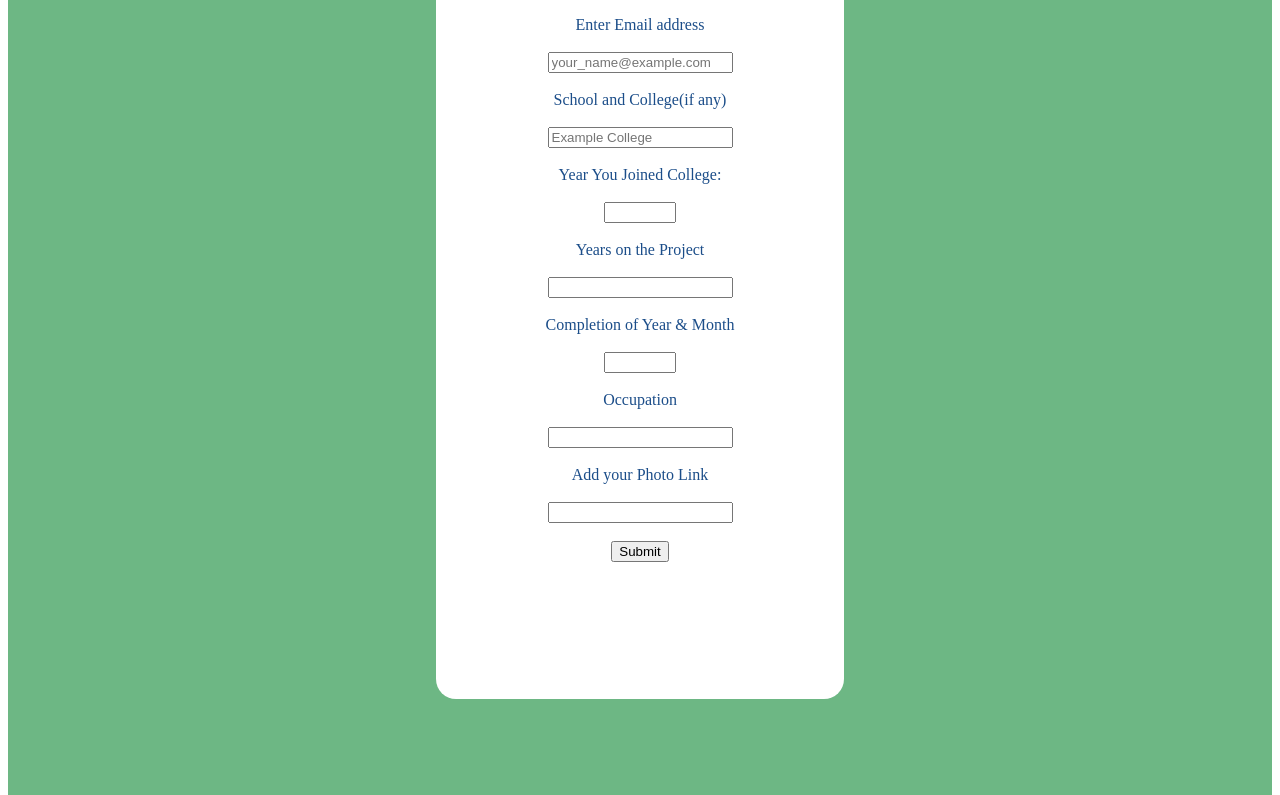
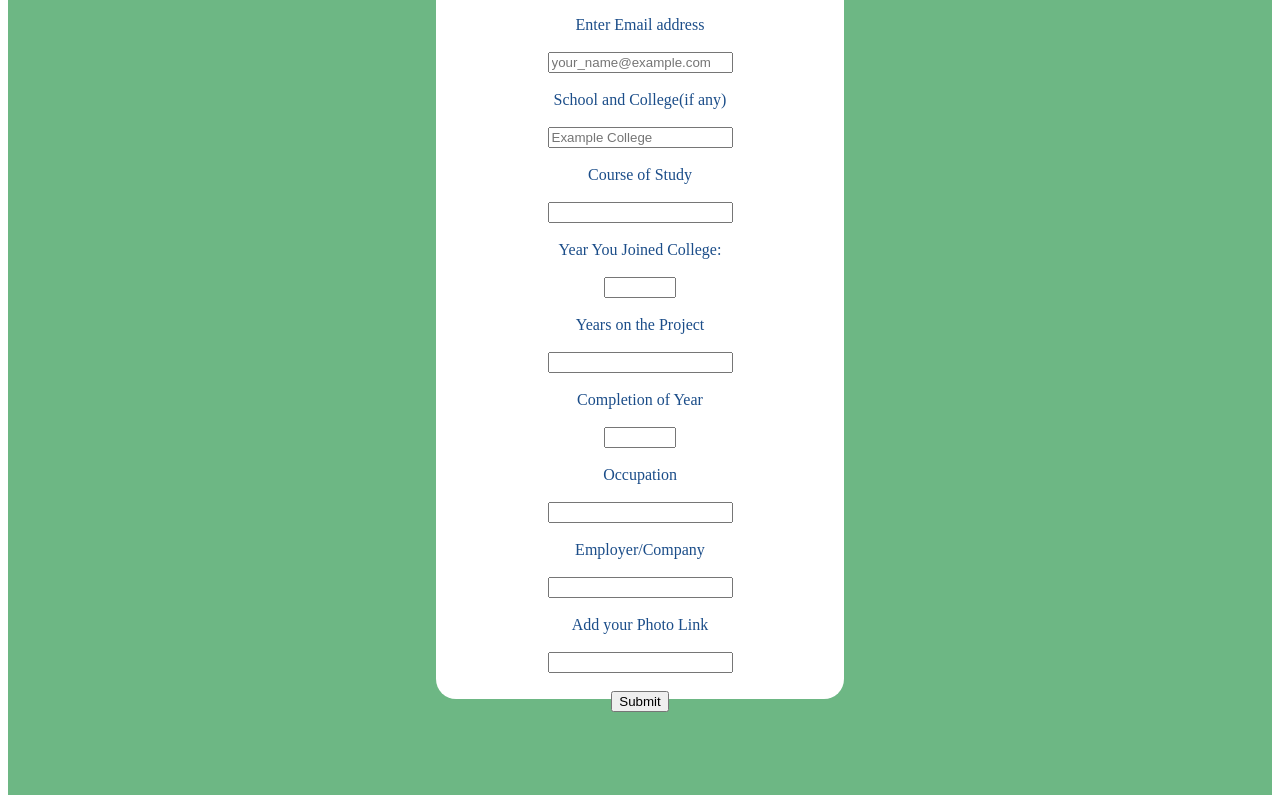
Before and after one commit to MurituMaina/penda_project_students_profiler, a React (Create React App) app: page /registration in a window 1280 px wide. Shown: the part 479-1274 px from the top of the page. Built offline with nearby package versions, Linux system fonts and the light colour scheme; data requests are answered from the project's data file.

Commit message:
make changes to register form to have employer and course fields

```diff
--- a/src/Registration.js
+++ b/src/Registration.js
@@ -109,6 +109,17 @@ function Registration() {
           />
           <br />
           <br />
+          <label>Course of Study</label>
+          <br />
+          <br />
+          <input
+            type="text"
+            name="course"
+            value={students.course}
+            onChange ={handleStudentsInputs}
+          />
+          <br />
+          <br />
           <label>Year You Joined College: </label>
           <br />
           <br />
@@ -133,7 +144,7 @@ function Registration() {
           />
           <br />
           <br />
-          <label>Completion of Year & Month</label>
+          <label>Completion of Year</label>
           <br />
           <br />
           <input
@@ -153,7 +164,18 @@ function Registration() {
             type="text"
             name="job"
             value={students.job}
-            onChange={handleStudentDetails}
+            onChange={handleStudentsInputs}
+          />
+          <br />
+          <br />
+          <label>Employer/Company</label>
+          <br />
+          <br />
+          <input
+            type="text"
+            name="employer"
+            value={students.employer}
+            onChange ={handleStudentsInputs}
           />
           <br />
           <br />
```
